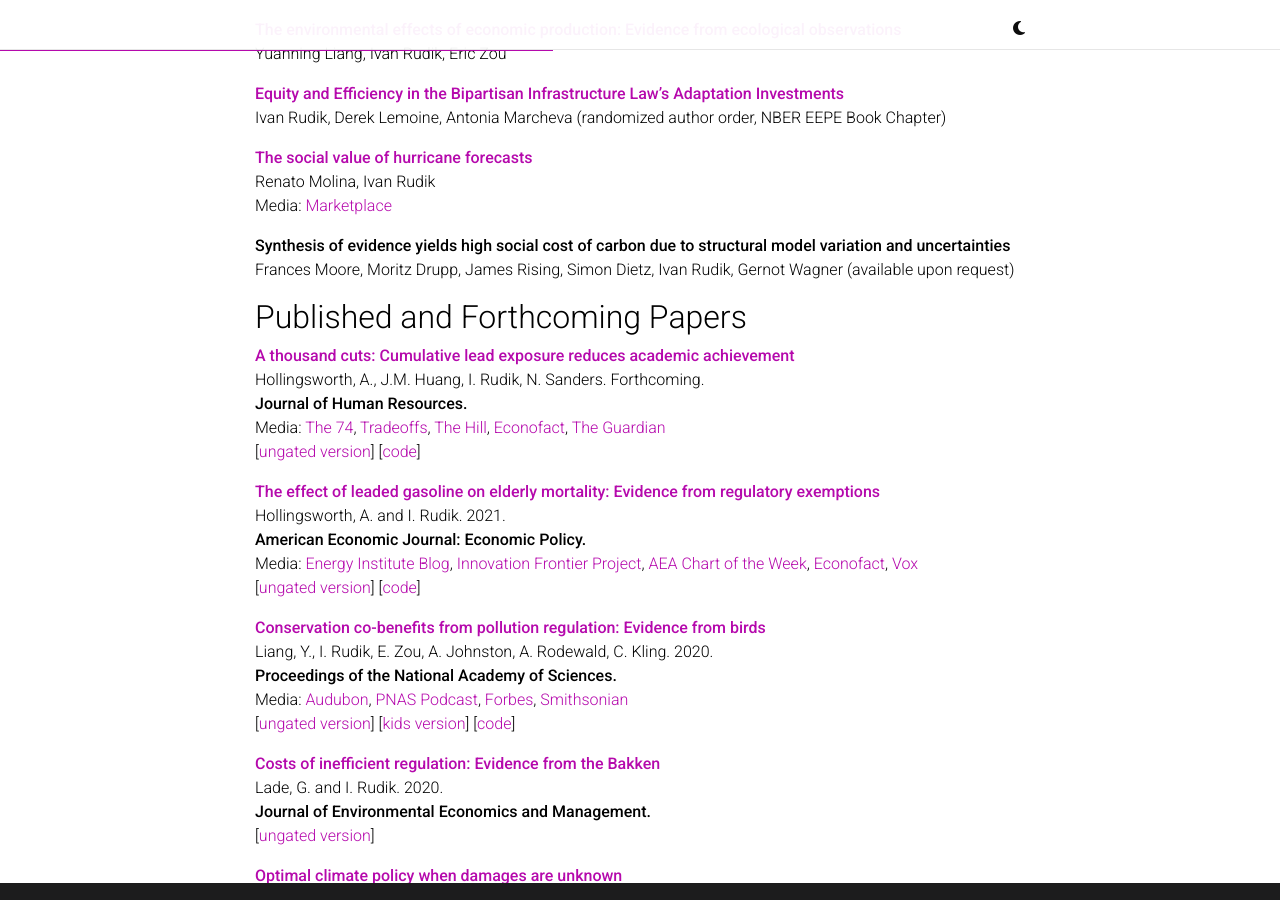
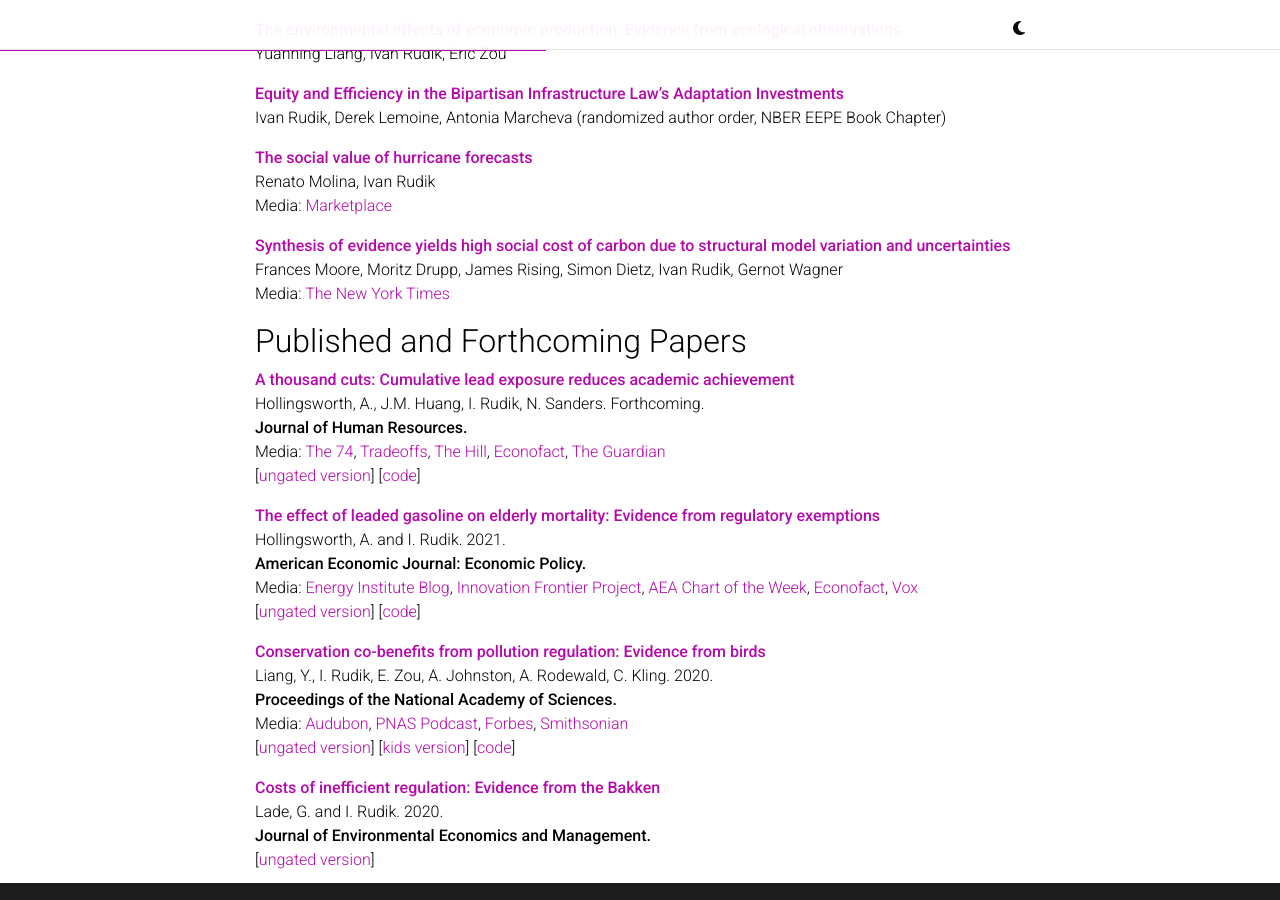
Before and after one commit to irudik/irudik.github.io, a Jekyll site: the page built from _pages/about.md, in a window 1280 px wide and 900 px high, scrolled down 893 px. Built offline with Jekyll 4.4.1, drawn with Linux system fonts in a browser that asks for light colours; comment, search, counter and statistics services are not loaded; a style sheet for code colours, icons or effects is not loaded.

Commit message:
update media

```diff
--- a/_pages/about.md
+++ b/_pages/about.md
@@ -63,10 +63,11 @@
 
 **[The social value of hurricane forecasts](https://osf.io/preprints/socarxiv/sqtjr)**
 Renato Molina, Ivan Rudik
-Media: [Marketplace](https://www.marketplace.org/2024/05/27/biden-administrationhurricane-forecasting-investment/)
+Media: [Marketplace](https://www.marketplace.org/2024/06/13/better-hurricane-forecasts-are-preventing-damage-and-saving-money-study-says/)
 
-**Synthesis of evidence yields high social cost of carbon due to structural model variation and uncertainties**
-Frances Moore, Moritz Drupp, James Rising, Simon Dietz, Ivan Rudik, Gernot Wagner (available upon request)
+**[Synthesis of evidence yields high social cost of carbon due to structural model variation and uncertainties](https://www.nber.org/papers/w32544)**
+Frances Moore, Moritz Drupp, James Rising, Simon Dietz, Ivan Rudik, Gernot Wagner
+Media: [The New York Times](https://www.nytimes.com/2024/06/20/business/economy/financial-industry-climate.html)
 
 
 ## Published and Forthcoming Papers
```
